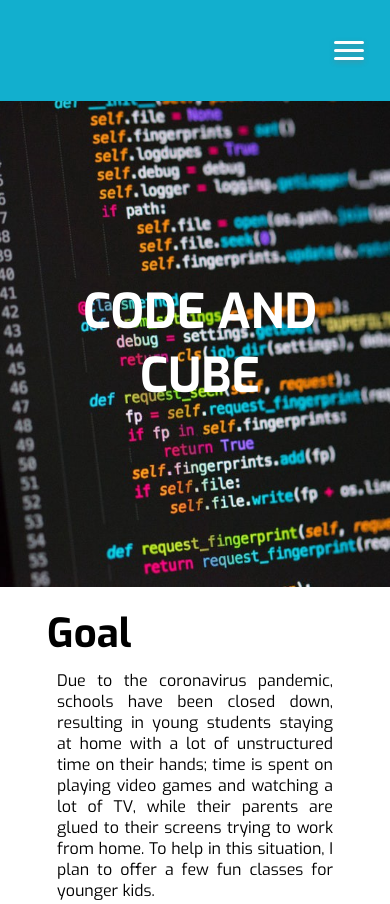
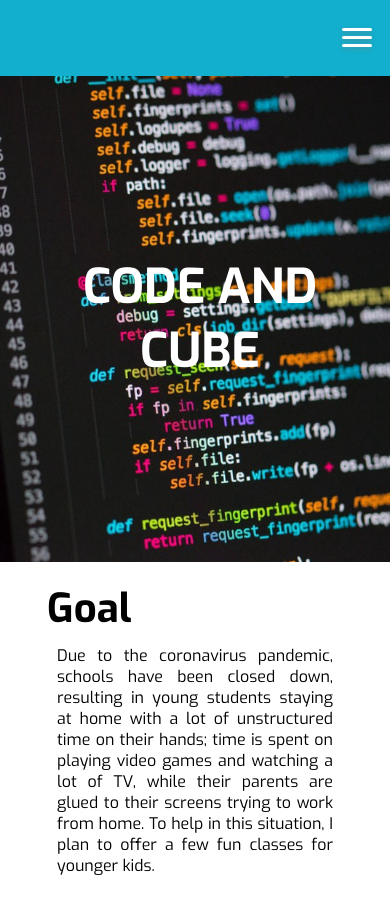
Before and after one commit to kabsho1/CodeAndCube, a plain HTML site: page index.html in a window 390 px wide. Shown: the top 904 px of the page. Drawn offline with Linux system fonts and the light colour scheme.

Commit message:
made nav bar smaller on mobile

```diff
--- a/css/commonStyles.css
+++ b/css/commonStyles.css
@@ -292,6 +292,7 @@ font-face {
 @media screen and (max-width: 600px) {
 
   nav {
+    height: 9vh;
     /* position: relative; */
     /* position: sticky; */
     /* border: 2px solid yellow; */
@@ -301,8 +302,8 @@ font-face {
   .hamburger {
     position: absolute;
     cursor: pointer;
-    right: 2%;
-    /* right: 0; */
+    /* right: 2%; */
+    right: 0;
     top: 50%;
     transform: translate(-5%, -50%);
     z-index: 2;
```
